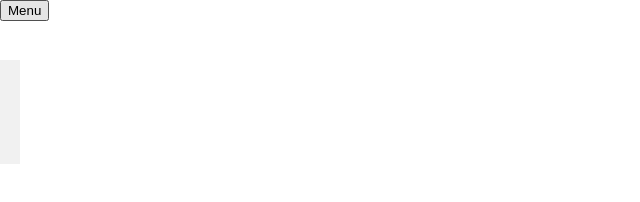
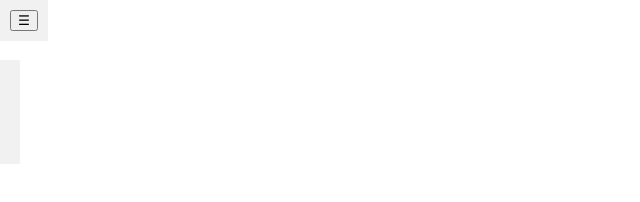
Before and after one commit to JamesR555/JamesR555.github.io, a plain HTML site: page index.html in a window 1280 px wide. Shown: the full height of the page, 0-640 px from the left. Drawn offline with Linux system fonts and the light colour scheme.

Commit message:
Update index.html

```diff
--- a/index.html
+++ b/index.html
@@ -12,7 +12,9 @@
   </script>
 </head>
 <body>
-  <button onclick="toggleMenu()">Menu</button>
+  <div class="banner">
+    <button onclick="toggleMenu()">&#9776;</button>
+  </div>
   <div id="menu" class="menu">
     <ul>
       <li><a href="3dprinting.html">3D Printing</a></li>
```
